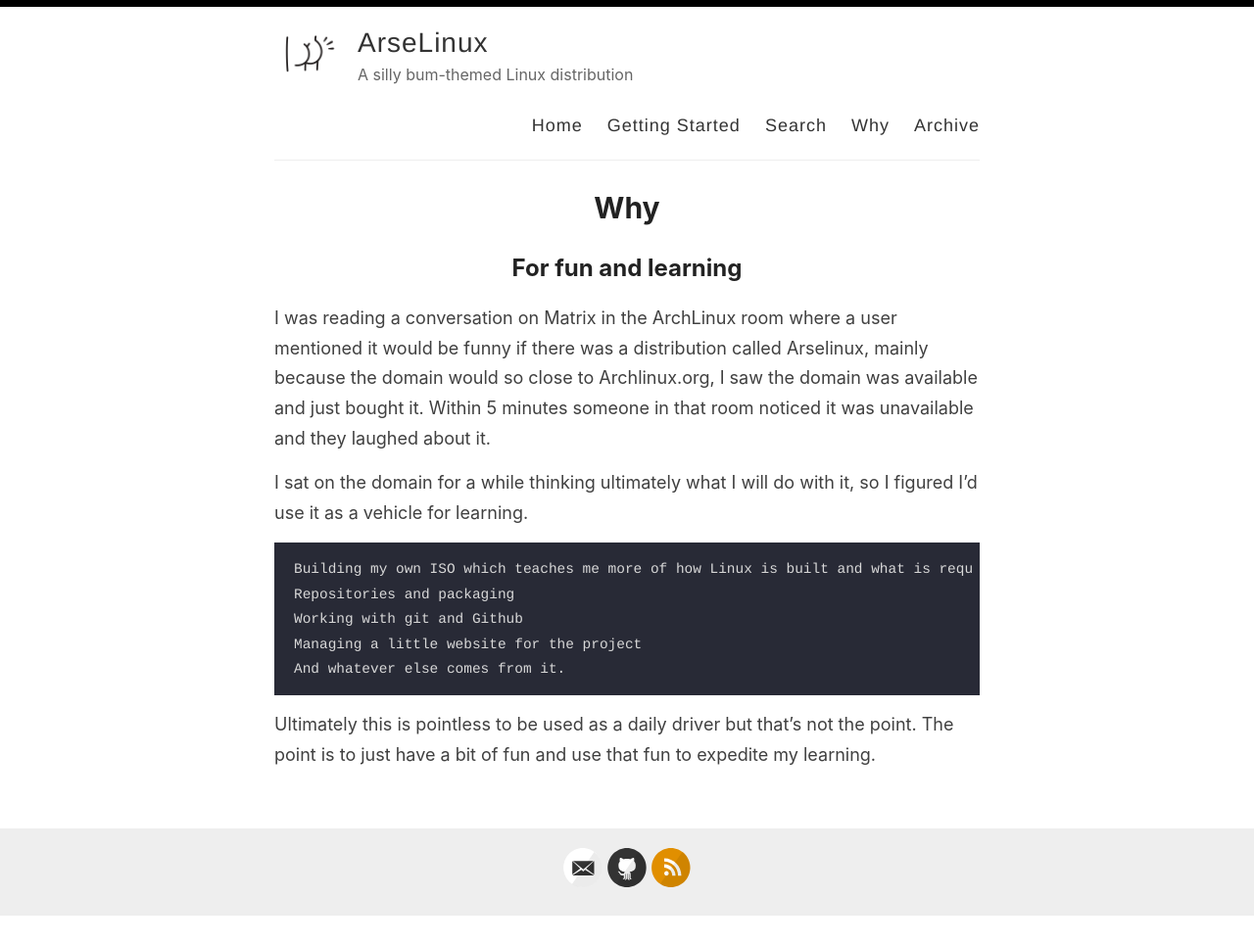
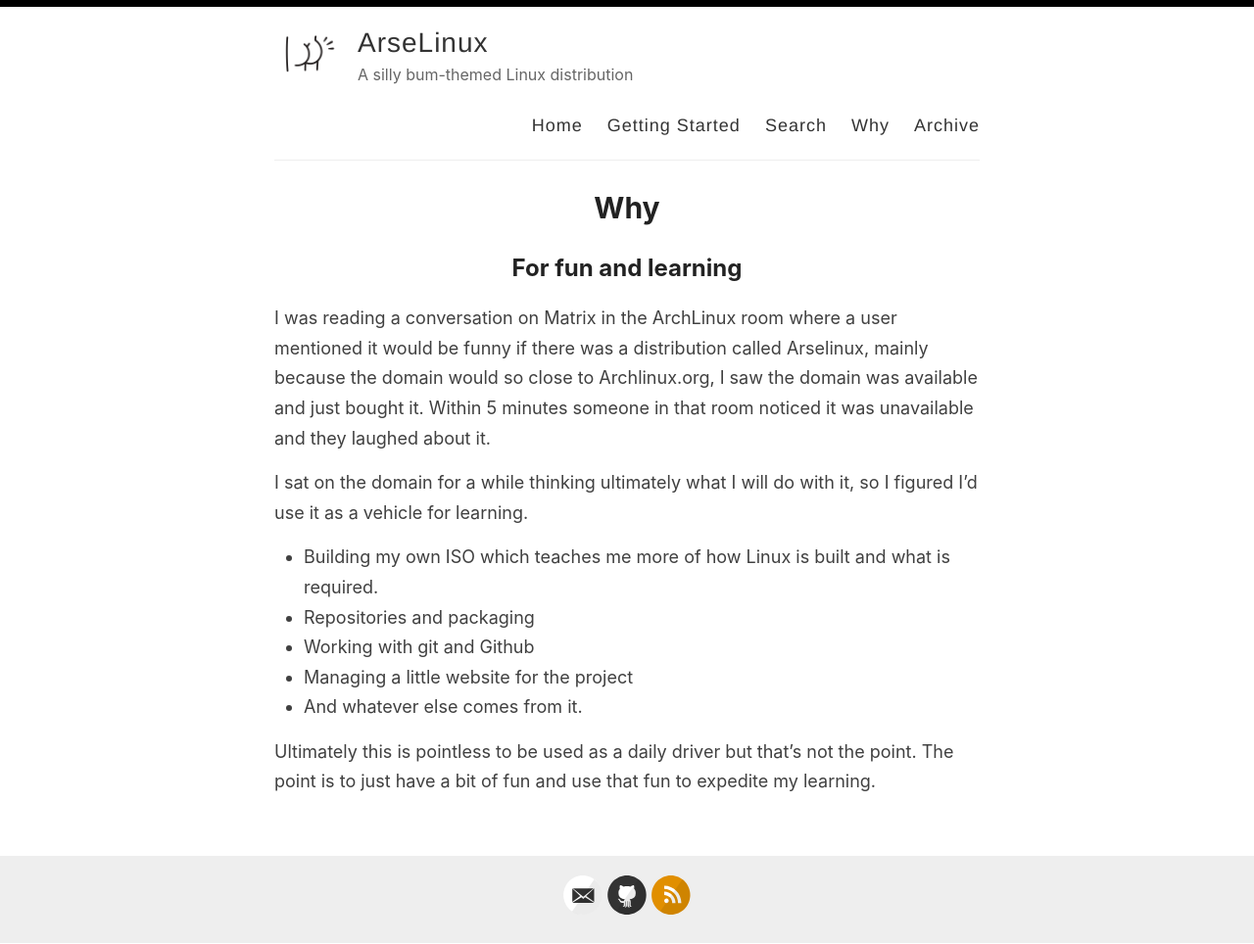
Before and after one commit to ArseLinuxOS-Development/arselinux.github.io, a Jekyll site: the page built from _pages/about.md, in a window 1280 px wide. Shown: the whole page at 98% size. Built offline with Jekyll 4.4.1, drawn with Linux system fonts in a browser that asks for light colours; before the commit the page ends 936 px from its top, so only the background shows below that.

Commit message:
edited formatting for why

```diff
--- a/_pages/about.md
+++ b/_pages/about.md
@@ -11,10 +11,10 @@ I was reading a conversation on Matrix in the ArchLinux room where a user mentio
 
 I sat on the domain for a while thinking ultimately what I will do with it, so I figured I'd use it as a vehicle for learning.
 
-    Building my own ISO which teaches me more of how Linux is built and what is required.
-    Repositories and packaging
-    Working with git and Github
-    Managing a little website for the project
-    And whatever else comes from it.
+ - Building my own ISO which teaches me more of how Linux is built and what is required.
+ - Repositories and packaging
+ - Working with git and Github
+ - Managing a little website for the project
+ - And whatever else comes from it.
 
 Ultimately this is pointless to be used as a daily driver but that's not the point. The point is to just have a bit of fun and use that fun to expedite my learning.
```
